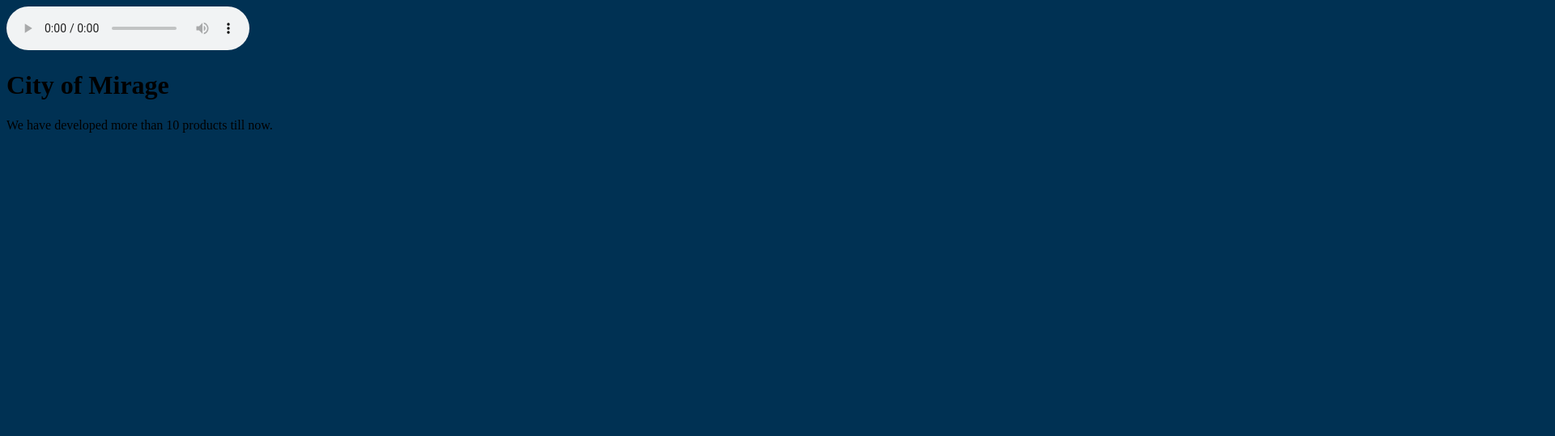
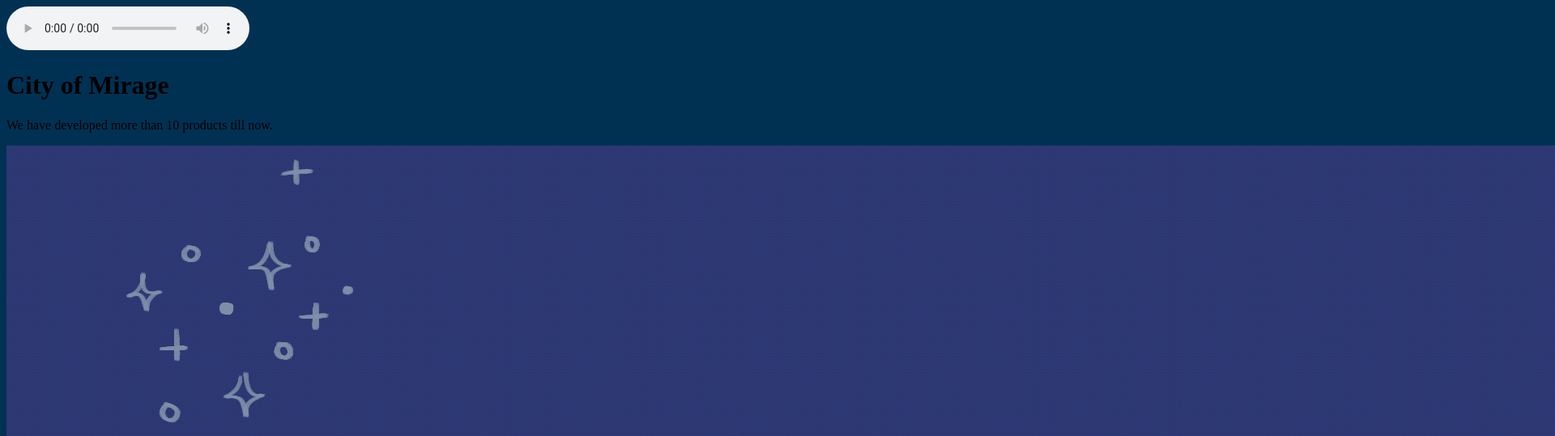
Before and after one commit to sqliang99/english4w, a plain HTML site: page index.html in a window 1280 px wide. Shown: the top 539 px of the page at 81% size, 1920 px wide, since content can reach past the window. Drawn offline with Linux system fonts and the light colour scheme.

Commit message:
Update index.html

```diff
--- a/index.html
+++ b/index.html
@@ -13,5 +13,8 @@
    </head>
       <h1>City of Mirage</h1>
       <p>We have developed more than 10 products till now.</p>
+
+
+      <IMG SRC="https://github.com/sqliang99/english4w/blob/main/Pictures/Title.gif?raw=true">
    </body>
 </html>
```
